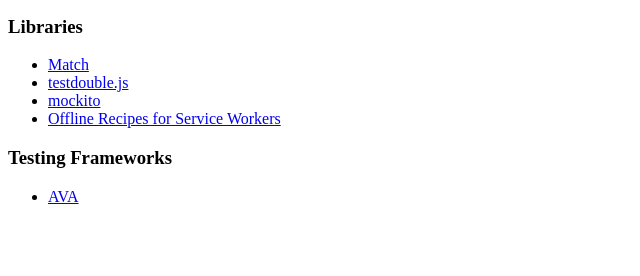
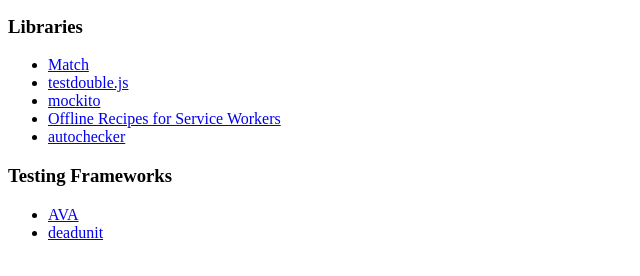
Before and after one commit to vinsonchuong/blog, a website: page content/expressing-tests/index.html in a window 1280 px wide. Shown: the part 76-352 px from the top of the page, without its empty margins (0-640 px from the left). Drawn offline with Linux system fonts and the light colour scheme.

Commit message:
Take note of more testing libraries

```diff
--- a/content/expressing-tests/index.html
+++ b/content/expressing-tests/index.html
@@ -13,6 +13,7 @@
       <li><a href="https://github.com/testdouble/testdouble.js">testdouble.js</a></li>
       <li><a href="http://mockito.org/">mockito</a></li>
       <li><a href="https://hacks.mozilla.org/2015/11/offline-service-workers/">Offline Recipes for Service Workers</a></li>
+      <li><a href="http://victorbjelkholm.github.io/autochecker/">autochecker</a></li>
     </ul>
   </section>
 
@@ -20,6 +21,7 @@
     <h1>Testing Frameworks</h1>
     <ul>
       <li><a href="https://github.com/sindresorhus/ava">AVA</a></li>
+      <li><a href="https://github.com/fresheneesz/deadunit">deadunit</a></li>
     </ul>
   </section>
 </article>
```
